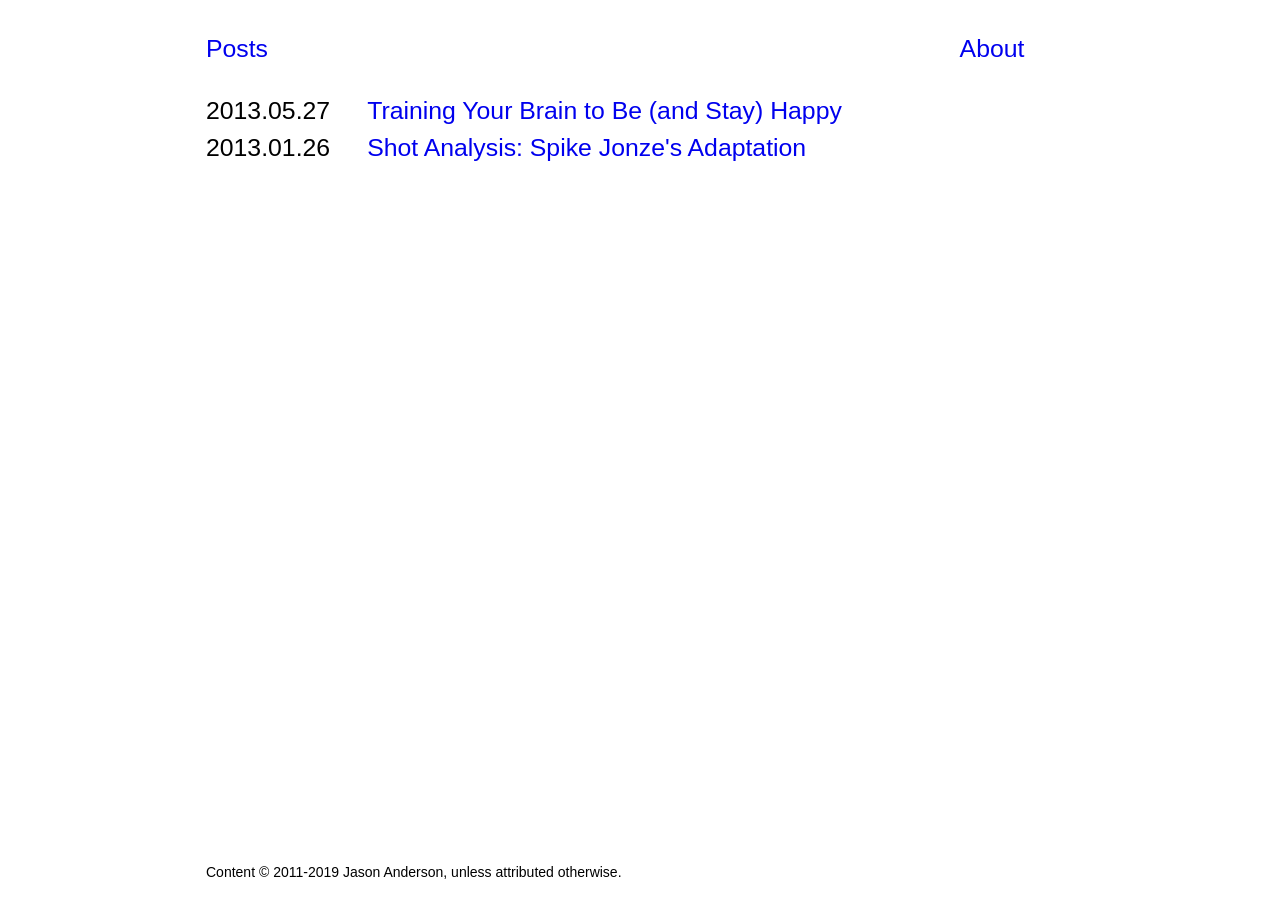
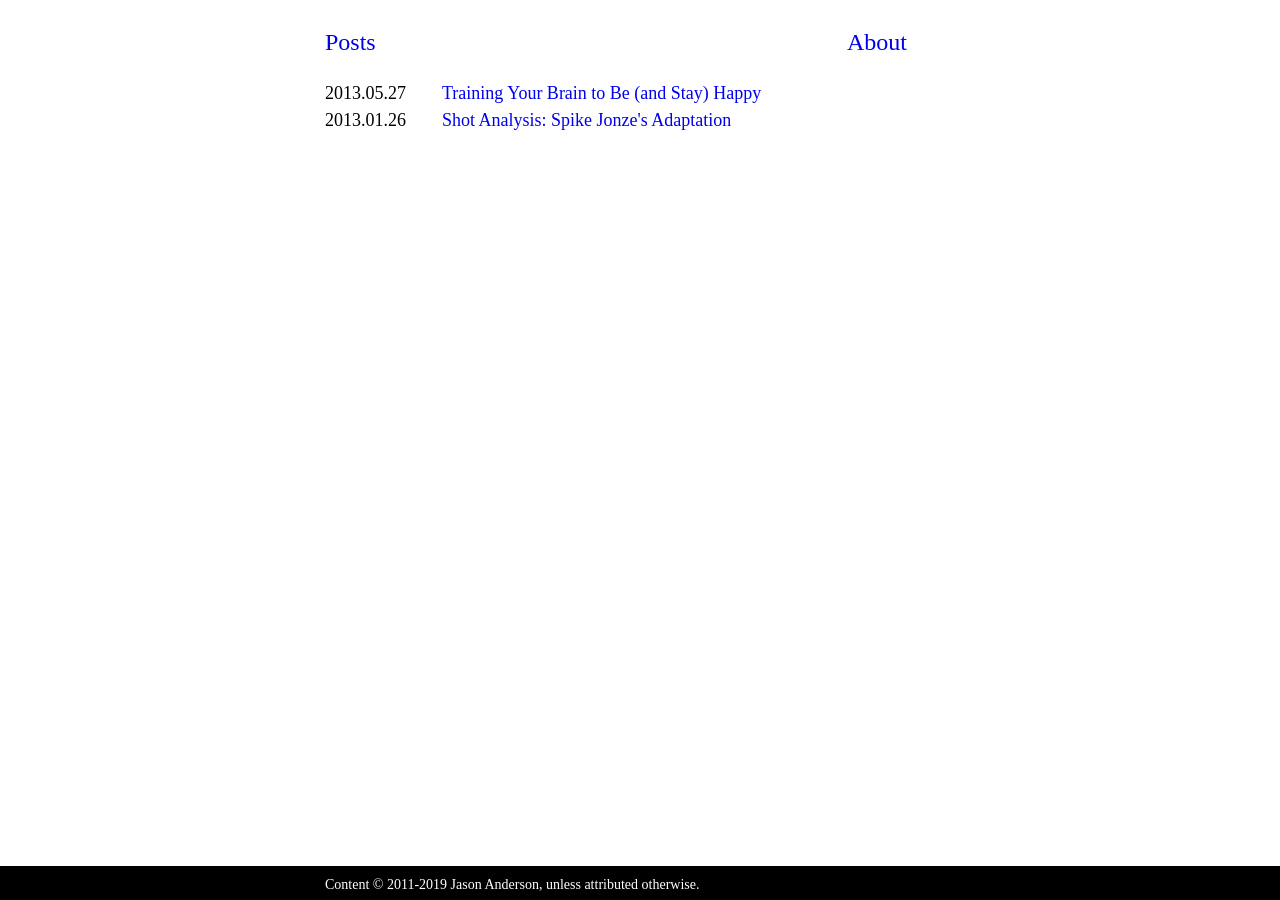
Before and after one commit to diurnalist/diurnal.st, a Jekyll site: the page built from index.html, in a window 1280 px wide. Built offline with Jekyll 4.4.1, drawn with Linux system fonts in a browser that asks for light colours.

Commit message:
Fixup max width

```diff
--- a/_layouts/default.html
+++ b/_layouts/default.html
@@ -9,10 +9,7 @@
 </head>
 <body>
 
-<div id="main">
-
-  <section class="content">
-
+<section id="main" class="content-wrap">
   <header>
     <nav>
       <a href="/">Posts</a>
@@ -21,14 +18,13 @@
   </header>
 
   {{ content }}
-
 </section>
 
-  <footer>
-    Content &copy; 2011-{{ site.time | date: '%Y' }} Jason Anderson, unless attributed otherwise.
+<footer id="footer">
+  <div class="content-wrap">
+    <small>Content &copy; 2011-{{ site.time | date: '%Y' }} Jason Anderson, unless attributed otherwise.</small>
+  </div>
 </footer>
-
-</div>
 
 </body>
 </html>
--- a/css/screen.css
+++ b/css/screen.css
@@ -57,8 +57,9 @@ body {
 	display: flex;
 	flex-direction: column;
 	align-items: center;
-	font-family: sans-serif;
+	font-family: serif;
 	background-color: #fff;
+	min-height: 100vh;
 }
 
 article,
@@ -93,7 +94,9 @@ h1, h2, h3 {
 	flex: 1;
 	display: flex;
 	flex-direction: column;
-	min-height: 100vh;
+}
+
+.content-wrap {
 	font-size: calc(12px + 1vw);
 	width: 35em;
 }
@@ -108,6 +111,9 @@ h1, h2, h3 {
 	font-size: calc(20px + 1vw);
 }
 
+#main > article {
+	padding-bottom: 3em;
+}
 #main > header {
 	font-size: 24px;
 }
@@ -117,6 +123,20 @@ h1, h2, h3 {
 }
 #main > .content {
 	flex: 1;
+}
+
+#footer {
+	display: flex;
+	flex-direction: column;
+	align-items: center;
+	width: 100%;
+	background: black;
+	color: white;
+	padding: .5em 0;
+}
+
+#footer small {
+	font-size: 14px;
 }
 
 nav {
@@ -219,12 +239,6 @@ nav > a {
 
 /** Responsive **/
 
-@media only screen and (max-width: 700px) {
-	#main {
-		width: 20em;
-	}
-}
-
 @media only screen and (max-width: 350px) {
 	body {
 		align-items: flex-start;
@@ -236,3 +250,26 @@ nav > a {
 		min-width: 15em;
 	}
 }
+
+@media only screen and (max-width: 720px) {
+	#main {
+		width: 20em;
+	}
+}
+
+/* Prevent exceeding 18px base font-size */
+@media only screen and (min-width: 600px) {
+	.content-wrap {
+		font-size: 18px;
+	}
+
+	#main h1 {
+		font-size: calc(42px);
+	}
+	#main h2 {
+		font-size: calc(30px);
+	}
+	#main h3 {
+		font-size: calc(26px);
+	}
+}
```
Lines whose indentation alone changed are shown as unchanged.
